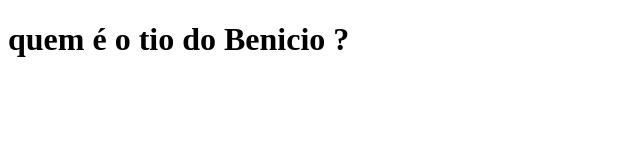
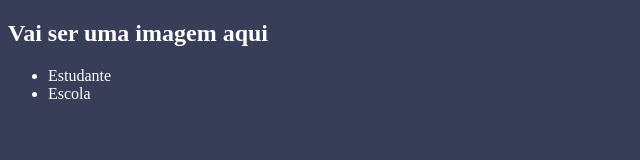
Before and after one commit to varelaaaaaaaaaaaaaaa/siteescola, a plain HTML site: page index.html in a window 1280 px wide. Shown: the whole page, without its empty margins (0-640 px from the left). Drawn offline with Linux system fonts and the light colour scheme.

Commit message:
Add files via upload

```diff
--- a/index.html
+++ b/index.html
@@ -2,11 +2,17 @@
 <html lang="pt-br">
 <head>
     <meta charset="UTF-8">
+    <meta http-equiv="X-UA-Compatible" content="IE=edge">
     <meta name="viewport" content="width=device-width, initial-scale=1.0">
     <title>Site Escola</title>
+    <title>Document</title>
+    <link rel="stylesheet" href="style.css"
 </head>
 <body>
-    <h1>quem é o tio do Benicio ?</h1>
-
+<h2>Vai ser uma imagem aqui</h2>
+<ul>
+ <li>Estudante</li>
+ <li>Escola</li>
+</ul>
 </body>
 </html>
--- a/style.css
+++ b/style.css
@@ -0,0 +1,4 @@
+body{
+    background-color: #383D58;
+    color: white;
+}
```
